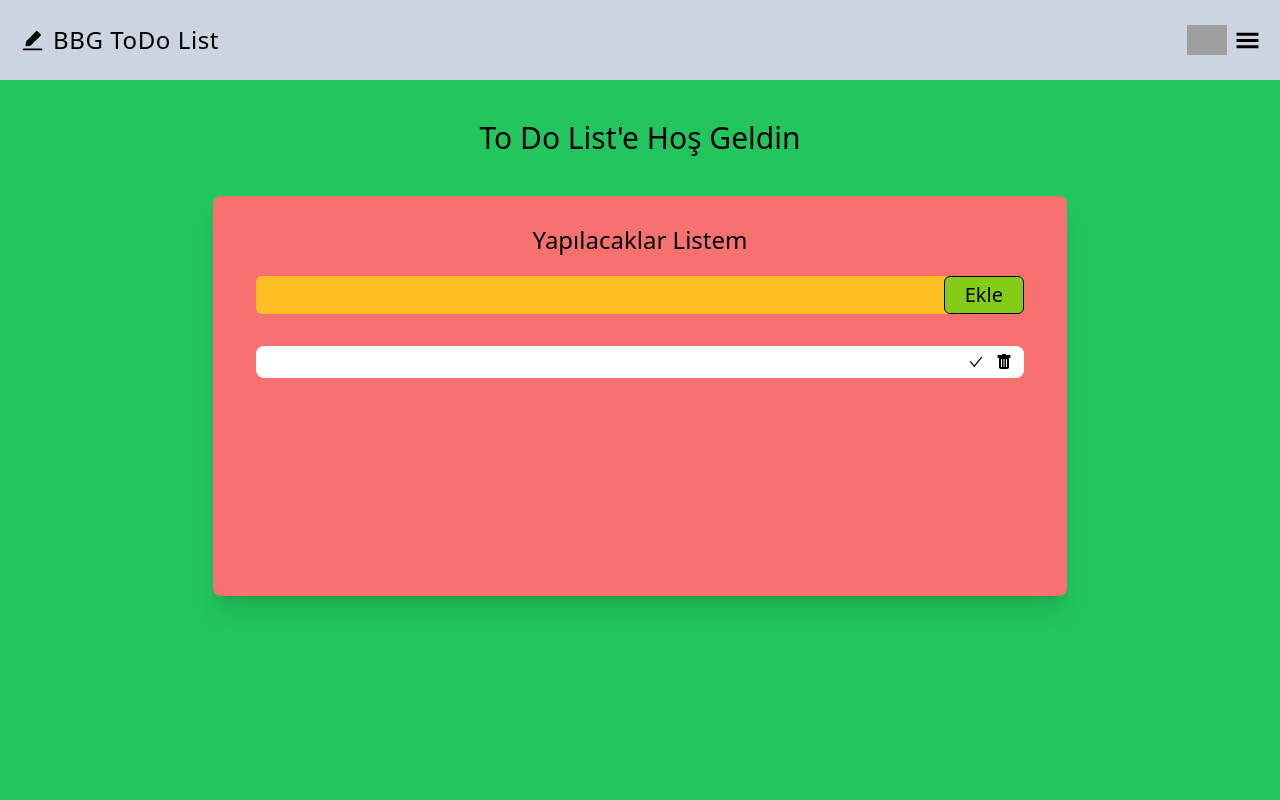
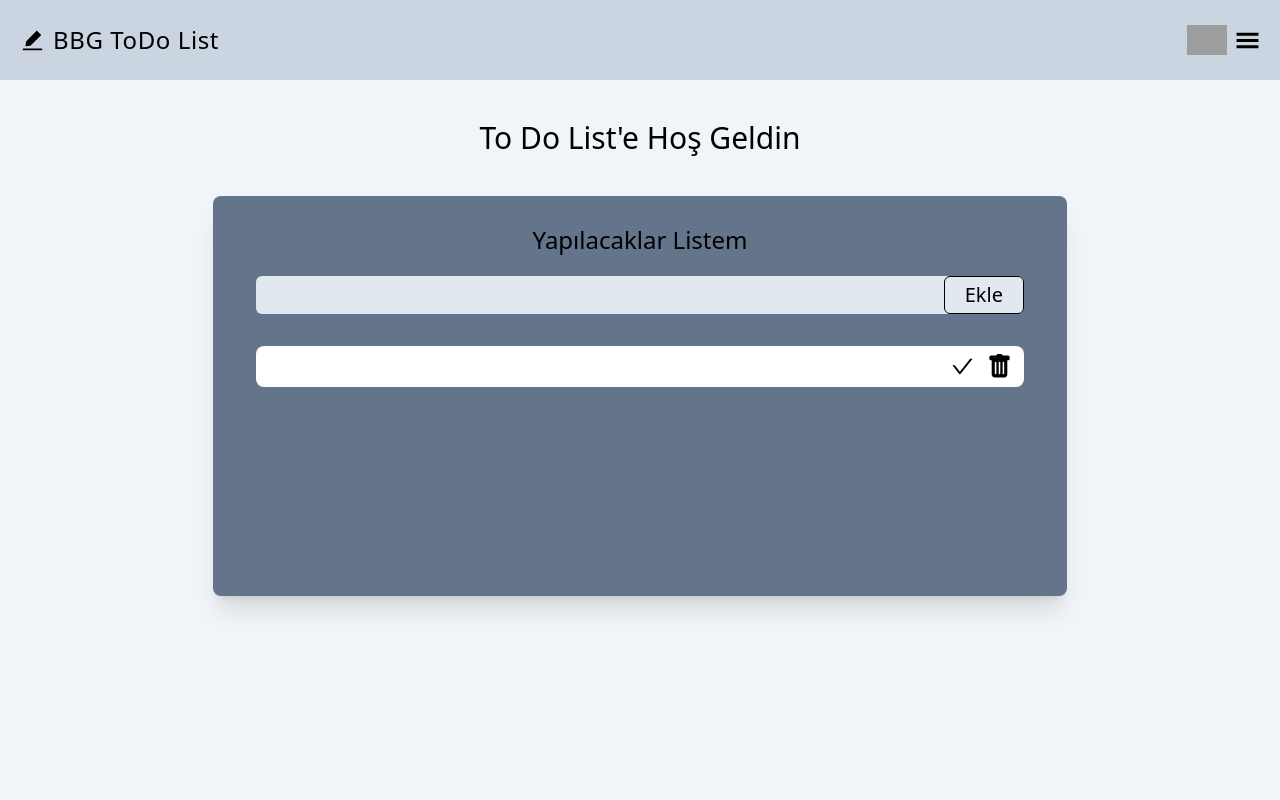
Before and after one commit to beratberkayg/todo-list, a Next.js app: page / in a window 1280 px wide. Both pictures are taken after a click on the button "Ekle". Shown: the top 800 px of the page. Built offline with nearby package versions, Linux system fonts and the light colour scheme; grey boxes are pictures that could not be loaded.

Commit message:
last update

```diff
--- a/app/components/Footer/Footer.tsx
+++ b/app/components/Footer/Footer.tsx
@@ -3,7 +3,7 @@ import React from "react";
 
 const Footer = () => {
   return (
-    <div className="w-full h-20 flex justify-center items-center bg-slate-300 relative bottom-0">
+    <div className="w-full h-20 flex justify-center items-center relative bottom-0 bg-slate-300 ">
       <h1 className=" pr-3">Made by</h1>
       <Link
         target="blank"
--- a/app/components/Header/Navbar.tsx
+++ b/app/components/Header/Navbar.tsx
@@ -4,7 +4,7 @@ import Logo from "./Logo";
 import UserMenu from "./UserMenu";
 const Navbar = () => {
   return (
-    <div className="w-full h-20 flex justify-between items-center bg-slate-300 px-5">
+    <div className="w-full h-20 flex justify-between items-center px-5 bg-slate-300">
       <Logo />
       <UserMenu />
     </div>
--- a/app/components/todo/Todo.tsx
+++ b/app/components/todo/Todo.tsx
@@ -28,9 +28,9 @@ const Todo: React.FC = () => {
   console.log(todos);
 
   return (
-    <div className=" bg-red-400 min-h-[400px] w-2/3 mt-10 mb-10 rounded-lg shadow-xl flex flex-col items-center gap-5 pt-7 pb-7">
+    <div className=" bg-slate-500 min-h-[400px] w-2/3 mt-10 mb-10 rounded-lg shadow-xl flex flex-col items-center gap-5 pt-7 pb-7">
       <h2 className="text-2xl">Yapılacaklar Listem</h2>
-      <div className="w-[90%] mx-auto flex bg-amber-400 rounded-md">
+      <div className="w-[90%] mx-auto flex bg-slate-200 rounded-md">
         <input
           type="text"
           className="w-full  bg-transparent pl-3 outline-none"
@@ -41,7 +41,7 @@ const Todo: React.FC = () => {
         />
         <button
           onClick={addTodoFunc}
-          className=" bg-lime-500 rounded-md border border-black px-5 py-1 text-xl hover:bg-teal-300 "
+          className=" bg-slate-200 rounded-md border border-black px-5 py-1 text-xl hover:bg-white hover:text-black"
         >
           Ekle
         </button>
@@ -61,14 +61,20 @@ const Todo: React.FC = () => {
               {todo.title}
             </li>
             <div className="flex gap-3 ">
+              <div className={` ${todo.completed ? "text-red-600" : ""}`}>
                 <AiOutlineCheck
                   onClick={() => completedTodoFunc(todo.id)}
                   cursor={"pointer"}
+                  size={25}
                 />
+              </div>
+              <div>
                 <BsFillTrashFill
                   onClick={() => removeTodoFunc(todo.id)}
                   cursor={"pointer"}
+                  size={25}
                 />
+              </div>
             </div>
           </div>
         ))}
--- a/app/page.tsx
+++ b/app/page.tsx
@@ -2,7 +2,7 @@ import Todo from "./components/todo/Todo";
 
 const Page = () => {
   return (
-    <div className="w-full min-h-screen bg-green-500 flex flex-col items-center">
+    <div className="w-full min-h-screen flex flex-col items-center bg-slate-100">
       <h2 className="text-3xl mt-10">To Do List'e Hoş Geldin</h2>
       <Todo />
     </div>
```
Lines whose indentation alone changed are shown as unchanged.
